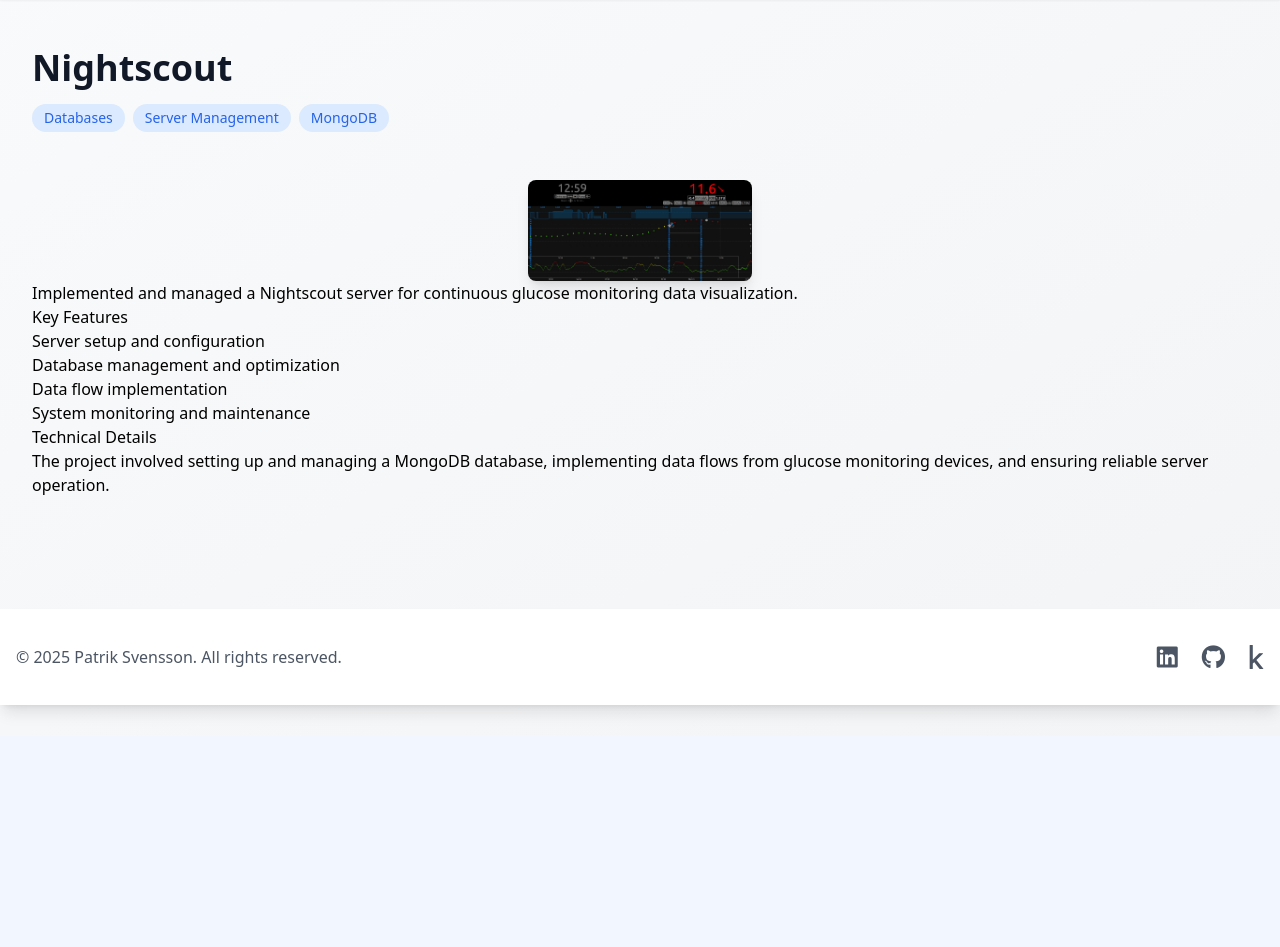
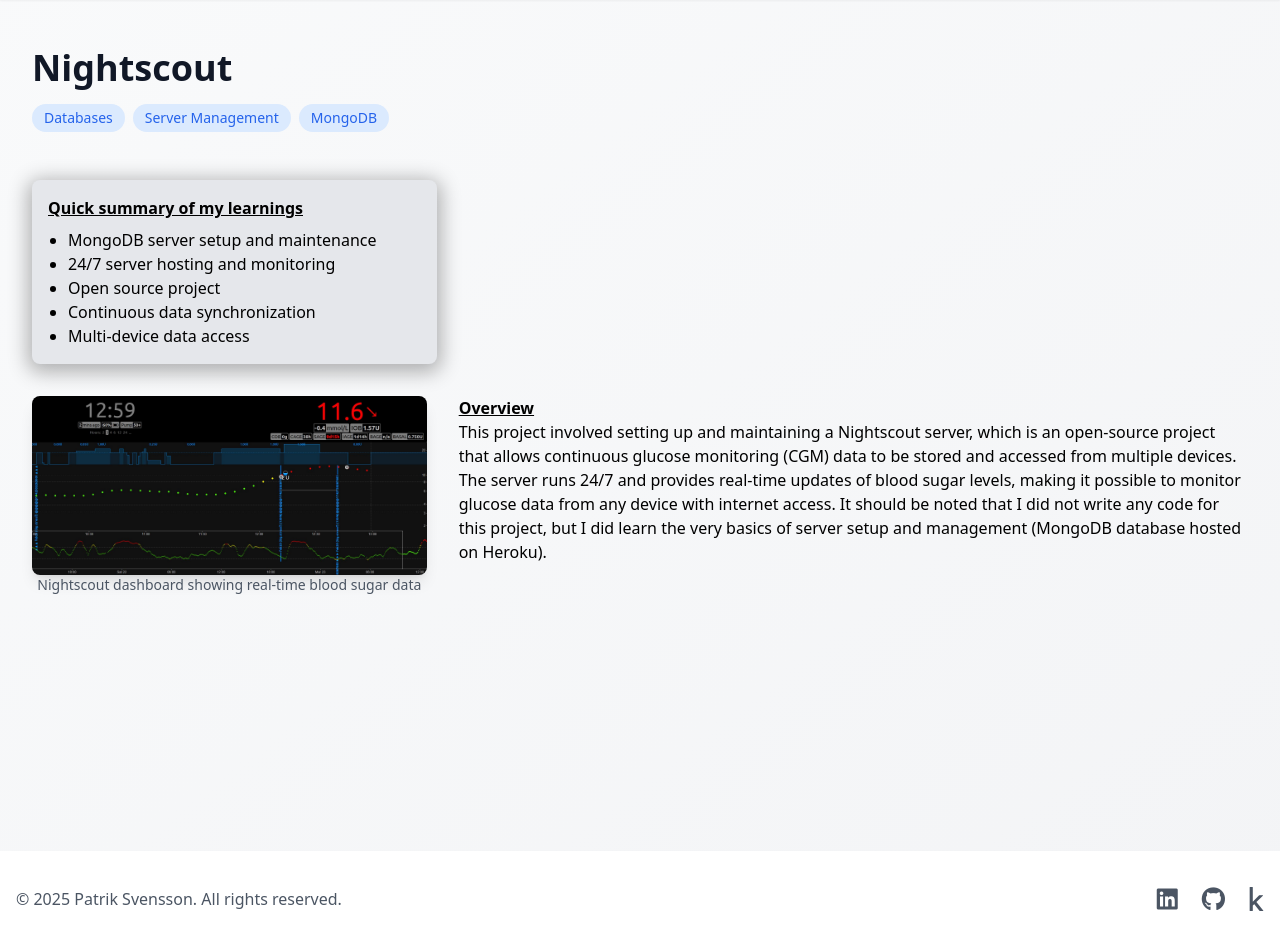
Before and after one commit to patriksn/portfolio, a Flask app: page /nightscout in a window 1280 px wide. Shown: the part 64-1011 px from the top of the page. Before the commit the page ends 783 px from the top, so only its background shows below. Run offline with Flask 3, Linux system fonts and the light colour scheme; some libraries are stand-ins or nearby versions.

Commit message:
Added text to project 6 page

```diff
--- a/portfolio_page/templates/project6.html
+++ b/portfolio_page/templates/project6.html
@@ -14,21 +14,41 @@
         </div>
     </div>
 
-    <!-- Project Image -->
-    <div class="max-w-4xl mx-auto">
-        <img src="{{ url_for('static', filename='images/' + project.image) }}" alt="{{ project.title }}" class="w-1/4 h-auto rounded-lg shadow-lg mx-auto">
+    <!-- Learning Highlights Box -->
+    <div class="bg-gray-200 p-4 rounded-lg shadow-[0_4px_20px_4px_rgba(0,0,0,0.3)] md:w-1/3 mb-8">
+        <h3 class="font-bold underline mb-2">Quick summary of my learnings</h3>
+        <ul class="list-disc pl-5">
+            <li>MongoDB server setup and maintenance</li>
+            <li>24/7 server hosting and monitoring</li>
+            <li>Open source project</li>
+            <li>Continuous data synchronization</li>
+            <li>Multi-device data access</li>
+        </ul>
     </div>
 
-    <!-- Project Content -->
-    <div class="prose max-w-none">
-        {{ project.content | safe }}
+    <!-- First Block: Image Left, Text Right -->
+    <div class="flex flex-col md:flex-row gap-8 mb-12">
+        <div class="md:w-1/3">
+            <img src="{{ url_for('static', filename='images/' + project.image) }}" alt="{{ project.title }}" class="w-full h-auto rounded-lg shadow-lg">
+            <figcaption class="text-center text-sm text-gray-600">Nightscout dashboard showing real-time blood sugar data</figcaption>
+        </div>
+        <div class="md:w-2/3 prose">
+            <h2 class="font-bold underline">Overview</h2>
+            <p>This project involved setting up and maintaining a Nightscout server, which is an open-source project that allows continuous glucose monitoring (CGM) data to be stored and accessed from multiple devices. The server runs 24/7 and provides real-time updates of blood sugar levels, making it possible to monitor glucose data from any device with internet access. It should be noted that I did not write any code for this project, but I did learn the very basics of server setup and management (MongoDB database hosted on Heroku).</p>
+        </div>
     </div>
+
+    <!-- Second Block: Empty Space -->
+    <div class="h-12"></div>
+
+    <!-- Third Block: Empty Space -->
+    <div class="h-12"></div>
 
     {% if project.links %}
     <div class="mt-8">
         {% if project.links.thesis %}
         <p>You can find the complete thesis and documentation here:</p>
-        <a href="{{ project.links.thesis }}" target="_blank" class="text-blue-600 hover:text-blue-800">View on Diva →</a>
+        <a href="{{ project.links.thesis }}" target="_blank" class="text-blue-600 hover:text-blue-800">View on DiVA →</a>
         {% endif %}
         {% if project.links.pdf %}
         <p>You can also download the thesis PDF here:</p>
```
